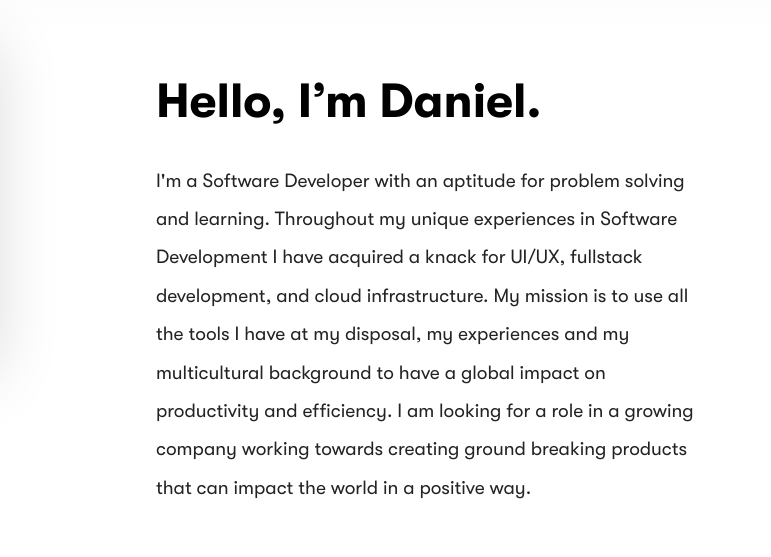
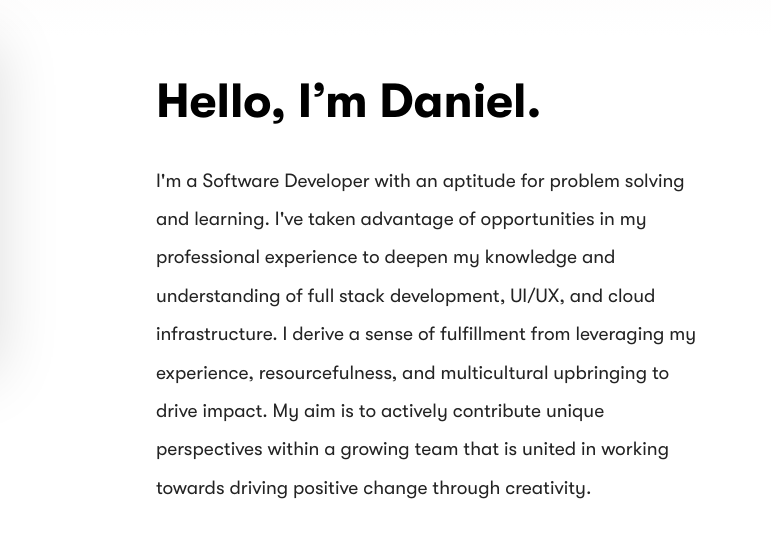
Before and after one commit to gardensgreen/gatsby-portfolio, a Gatsby site: page / in a window 1280 px wide. Shown: the part 176-733 px from the top of the page, 509-1280 px from the left. Built offline with nearby package versions, Linux system fonts and the light colour scheme; Gatsby itself is replaced by a stand-in of ours.

Commit message:
Change blurb

```diff
--- a/src/components/about/index.jsx
+++ b/src/components/about/index.jsx
@@ -39,7 +39,7 @@ const About = () => {
             <div>
 
               <Title>Hello, I’m Daniel.</Title>
-              <Text> I'm a Software Developer with an aptitude for problem solving and learning. Throughout my unique experiences in Software Development I have acquired a knack for UI/UX, fullstack development, and cloud infrastructure. My mission is to use all the tools I have at my disposal, my experiences and my multicultural background to have a global impact on productivity and efficiency. I am looking for a role in a growing company working towards creating ground breaking products that can impact the world in a positive way.</Text>
+              <Text> I'm a Software Developer with an aptitude for problem solving and learning. I've taken advantage of opportunities in my professional experience to deepen my knowledge and understanding of full stack development, UI/UX, and cloud infrastructure. I derive a sense of fulfillment from leveraging my experience, resourcefulness, and multicultural upbringing to drive impact. My aim is to actively contribute unique perspectives within a growing team that is united in working towards driving positive change through creativity.</Text>
               <ResumeButton href="resume.pdf" target="_blank"> Download resume </ResumeButton>
             </div>
           </AboutSection>
```
